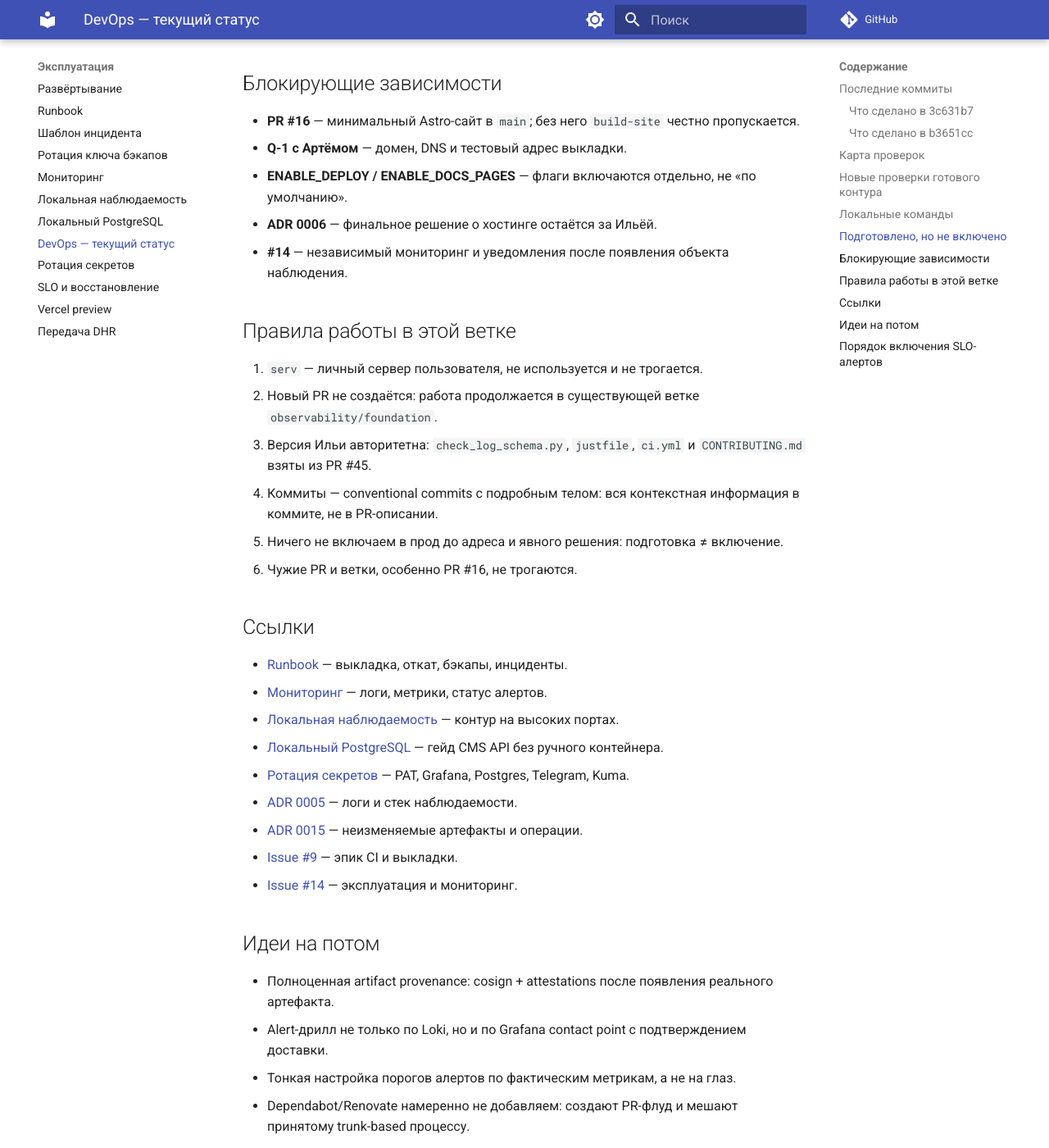
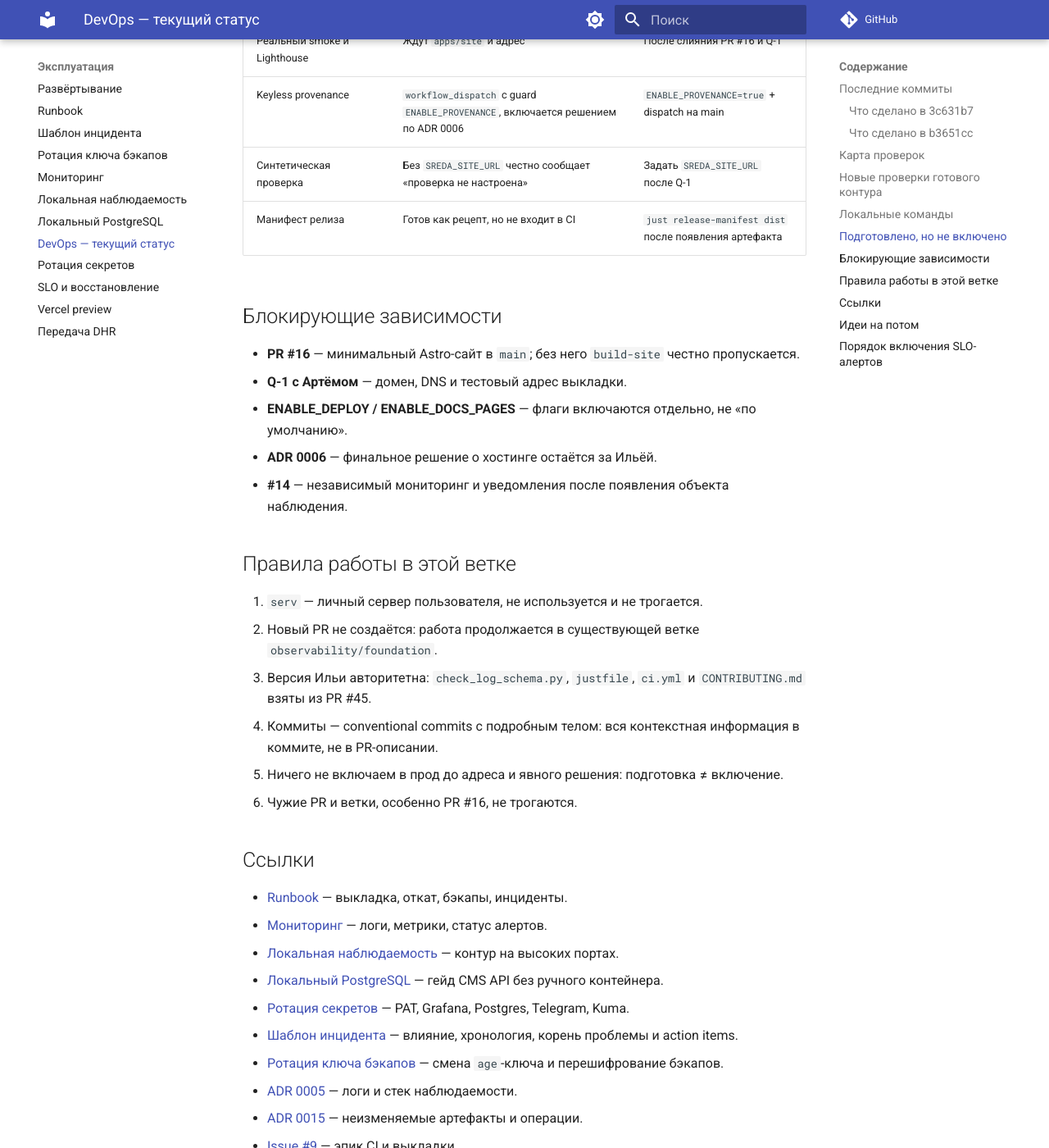
Before and after one commit to Cewerty/sreda-media, an MkDocs documentation site: the page built from docs/DEVOPS-STATUS.md, in a window 1280 px wide and 1400 px high, scrolled down 4242 px. Shown: the whole window at 82% size. Built offline with MkDocs 1.6.1 and Material for MkDocs 9.7.7, drawn with Linux system fonts in a browser that asks for light colours; comment, search, counter and statistics services are not loaded; some of the changed text lies outside the part shown.

Commit message:
docs: reflect workflow and ops hardening checks
Финальная синхронизация документации после трёх новых DevOps-задач. serv,
PR #16 и чужие ветки не трогались, новый PR не создавался, гейты не включались.

Что сделано:
- CONTRIBUTING.md: audit-hardening и check-alert-runbooks перечислены в verify,
  release-manifest — в списке неблокирующих рецептов;
- docs/DEVOPS-STATUS.md: три новые строки в карте проверок, строка в таблице
  «Подготовлено, но не включено», ссылки на шаблон инцидента и ротацию
  age-ключа;
- навигация MkDocs осталась согласованной с новыми страницами.

Проверки: py_compile, bash -n, check.py, config_lint, check_log_schema,
check_uptime_config, check_links, check_host_config, check_slo,
check_alert_rules, check_alert_runbooks, check_workflow_hardening,
check_runbook_commands, audit_workflows, actionlint 0 ошибок, zizmor
No findings, mkdocs build --strict, полный just verify с PostgreSQL 18
на 127.0.0.1:55432 (лог /tmp/opencode/just-verify-ci-hardening.log).

Refs: #9 #14 #26 #35

```diff
--- a/docs/DEVOPS-STATUS.md
+++ b/docs/DEVOPS-STATUS.md
@@ -57,9 +57,12 @@
 | `check-slo` | `just verify` | Сверка `docs/slo.md`, `slo.json`, дашборда и выключенных правил алертов. |
 | `check-runbook` | `just verify` | Команды `just` и `scripts/*` в bash-блоках `docs/*.md` сверены с репозиторием. |
 | `audit-workflows` | `just verify` | SHA-пины внешних GitHub Actions в workflow. |
+| `audit-hardening` | `just verify` | Да | Права workflow, persist-credentials, отсутствие github.event.* в run:. |
+| `check-alert-runbooks` | `just verify` | Да | Каждое правило алерта ссылается на существующий якорь в runbook. |
 | `doctor` | Отдельно | Справка по инструментам, всегда exit 0; ничего не включает. |
 | `dr-drill` | Отдельно | DR-репетиция во временном каталоге, без `/srv` и systemd. |
 | `check-github-policy` | Отдельно, read-only | Только чтение защиты `main`; GitHub не меняется. |
+| `release-manifest` | `workflow_dispatch` / вручную | Нет | Манифест артефакта как код, без подписи и выкладки. |
 
 Все проверки подготовлены, но ничего не включают в прод: правила алертов
 остаются выключенными, выкладка и включение мониторов — отдельные решения после
@@ -105,6 +108,7 @@ just smoke https://sreda.sielom.ru   # только после Q-1
 | Реальный smoke и Lighthouse | Ждут `apps/site` и адрес | После слияния PR #16 и Q-1 |
 | Keyless provenance | `workflow_dispatch` c guard `ENABLE_PROVENANCE`, включается решением по ADR 0006 | `ENABLE_PROVENANCE=true` + dispatch на main |
 | Синтетическая проверка | Без `SREDA_SITE_URL` честно сообщает «проверка не настроена» | Задать `SREDA_SITE_URL` после Q-1 |
+| Манифест релиза | Готов как рецепт, но не входит в CI | `just release-manifest dist` после появления артефакта |
 
 ## Блокирующие зависимости
 
@@ -130,6 +134,8 @@ just smoke https://sreda.sielom.ru   # только после Q-1
 - [Локальная наблюдаемость](DEV-OBSERVABILITY.md) — контур на высоких портах.
 - [Локальный PostgreSQL](DEV-API.md) — гейд CMS API без ручного контейнера.
 - [Ротация секретов](SECRET-ROTATION.md) — PAT, Grafana, Postgres, Telegram, Kuma.
+- [Шаблон инцидента](incidents/template.md) — влияние, хронология, корень проблемы и action items.
+- [Ротация ключа бэкапов](BACKUP-KEY-ROTATION.md) — смена `age`-ключа и перешифрование бэкапов.
 - [ADR 0005](adr/0005-observability-glitchtip.md) — логи и стек наблюдаемости.
 - [ADR 0015](adr/0015-runtime-and-data-operations.md) — неизменяемые артефакты и операции.
 - [Issue #9](https://github.com/Sreda-Media/sreda-media/issues/9) — эпик CI и выкладки.
```
Also changed, not shown: CONTRIBUTING.md (+2 -2 lines).
